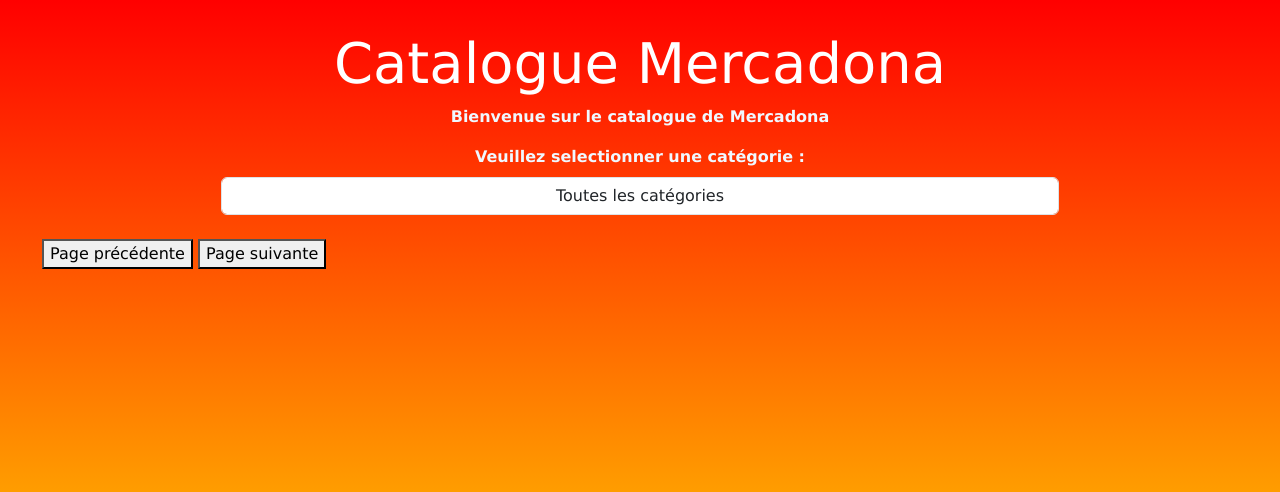
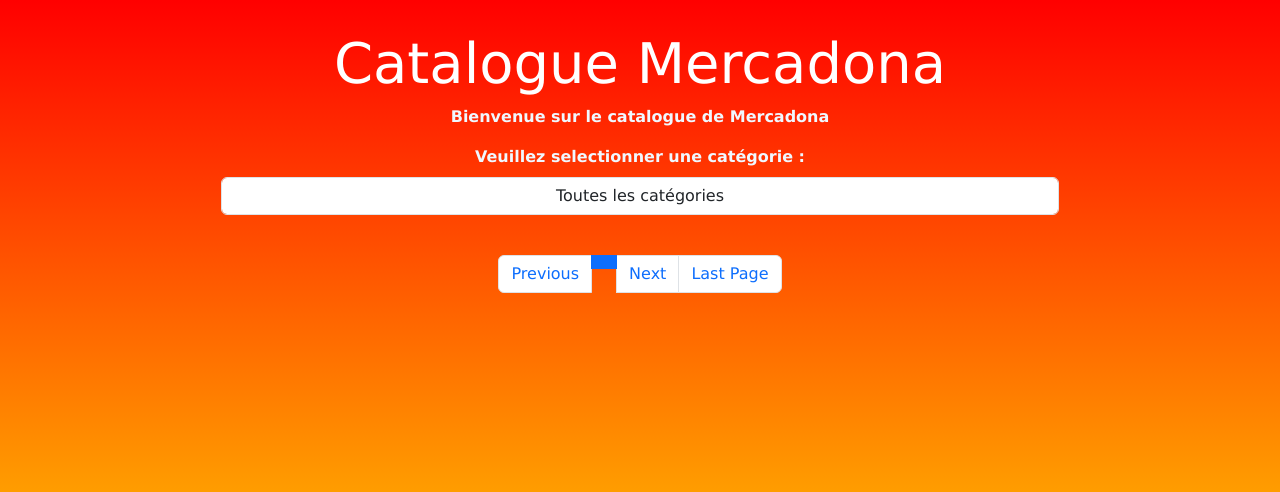
Before and after one commit to TomQuez/projet_mercadona2, a Django app: page /mercadona_app/ in a window 1280 px wide. Shown: the top 492 px of the page. Run offline with Django 4.2, Linux system fonts and the light colour scheme; data that the repository does not hold is empty.

Commit message:
modification du style de pagination

```diff
--- a/mercadona_app/templates/index2.html
+++ b/mercadona_app/templates/index2.html
@@ -20,12 +20,19 @@
     <!-- La liste des produits sera affichée ici -->
 </div>
 
-<div>
-    <button id="previousPage">Page précédente</button>
-    <button id="nextPage">Page suivante</button>
+
+<nav aria-label="Page navigation example ">
+    <ul class="pagination justify-content-center mt-3">
+
+      <li class="page-item"><a class="page-link" href="#" id="previousPage">Previous</a></li>
 
 
-</div>
+      <li class="page-item"><a class="page-link active" href="#" id="currentPage"></a></li>
+
+      <li class="page-item"><a class="page-link" href="#" id="nextPage">Next</a></li>
+      <li class="page-item"><a class="page-link" href="#" id="lastPage">Last Page</a></li>
+    </ul>
+  </nav>
 
 
 {% endblock %}
```
Also changed, not shown: mercadona_app/static/javascript/script2.js (+30 -8 lines).
